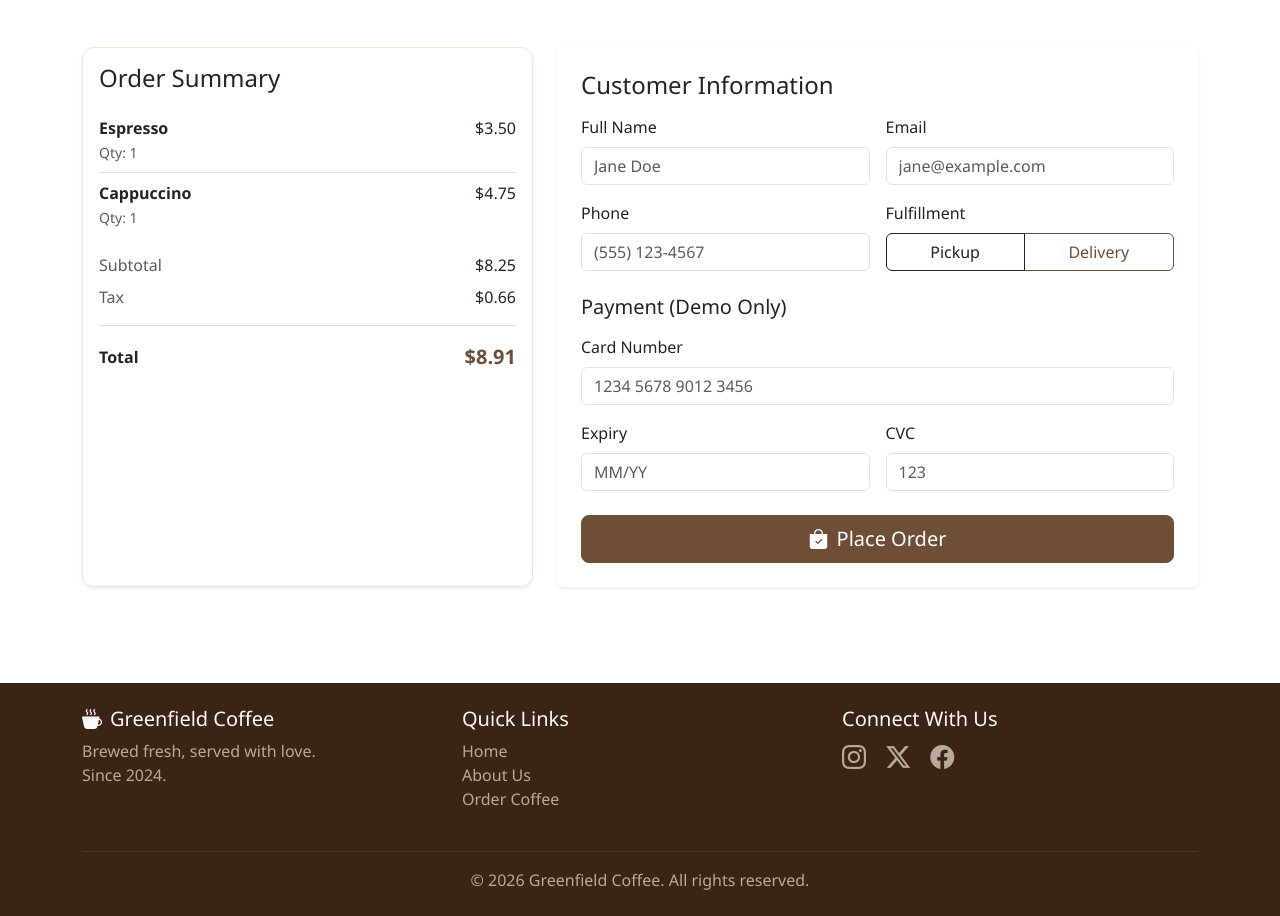
After one commit to DaleStewart/greenfield-coffee-shop, a Node server app: page /checkout in a window 1280 px wide. The commit adds this page. Shown: the part 381-1297 px from the top of the page. Run offline with Node 20, Linux system fonts and the light colour scheme.

Commit message:
Add UI-only checkout page and navbar link

```diff
--- a/public/css/styles.css
+++ b/public/css/styles.css
@@ -181,6 +181,19 @@ body {
   margin: 0 0.25rem;
 }
 
+/* ----- Checkout ----- */
+.checkout-summary-card {
+  border: 1px solid var(--cream-dark);
+}
+
+.checkout-success-alert {
+  border: 1px solid var(--coffee-accent);
+}
+
+.checkout-line-items .border-bottom:last-child {
+  border-bottom: 0 !important;
+}
+
 /* ----- Responsive Tweaks ----- */
 @media (max-width: 768px) {
   .hero-section {
@@ -197,4 +210,8 @@ body {
     min-height: 30vh;
     padding: 3rem 0;
   }
+
+  .checkout-summary-card {
+    margin-bottom: 1rem;
+  }
 }
--- a/routes/index.js
+++ b/routes/index.js
@@ -21,4 +21,26 @@ router.get('/order', (req, res) => {
   res.render('order', { title: 'Order Coffee', coffees });
 });
 
+// Checkout page — UI-only mock order summary
+router.get('/checkout', (req, res) => {
+  const orderItems = coffees.slice(0, 2).map(coffee => ({
+    id: coffee.id,
+    name: coffee.name,
+    quantity: 1,
+    price: coffee.price
+  }));
+
+  const subtotal = orderItems.reduce((sum, item) => sum + (item.price * item.quantity), 0);
+  const tax = subtotal * 0.08;
+  const total = subtotal + tax;
+
+  res.render('checkout', {
+    title: 'Checkout',
+    orderItems,
+    subtotal,
+    tax,
+    total
+  });
+});
+
 module.exports = router;
--- /dev/null
+++ b/views/checkout.ejs
@@ -0,0 +1,121 @@
+<%- include('partials/header') %>
+
+  <section class="order-hero d-flex align-items-center">
+    <div class="container text-center text-white">
+      <h1 class="display-4 fw-bold">Checkout</h1>
+      <p class="lead">Review your order and complete your details.</p>
+    </div>
+  </section>
+
+  <section class="py-5">
+    <div class="container">
+      <div id="checkoutSuccess" class="alert alert-success checkout-success-alert" role="status" aria-live="polite" hidden>
+        <i class="bi bi-check-circle-fill me-2"></i>Your order has been placed! (Demo mode)
+      </div>
+
+      <div class="row g-4">
+        <div class="col-lg-5">
+          <div class="card coffee-card shadow-sm h-100 checkout-summary-card">
+            <div class="card-body">
+              <h2 class="h4 mb-3">Order Summary</h2>
+              <div class="checkout-line-items mb-3">
+                <% orderItems.forEach(item => { %>
+                  <div class="d-flex justify-content-between align-items-start py-2 border-bottom">
+                    <div>
+                      <div class="fw-semibold"><%= item.name %></div>
+                      <small class="text-muted">Qty: <%= item.quantity %></small>
+                    </div>
+                    <span>$<%= (item.price * item.quantity).toFixed(2) %></span>
+                  </div>
+                <% }) %>
+              </div>
+              <div class="d-flex justify-content-between mb-2">
+                <span class="text-muted">Subtotal</span>
+                <span>$<%= subtotal.toFixed(2) %></span>
+              </div>
+              <div class="d-flex justify-content-between mb-3">
+                <span class="text-muted">Tax</span>
+                <span>$<%= tax.toFixed(2) %></span>
+              </div>
+              <div class="d-flex justify-content-between align-items-center pt-3 border-top">
+                <strong>Total</strong>
+                <span class="price-tag">$<%= total.toFixed(2) %></span>
+              </div>
+            </div>
+          </div>
+        </div>
+
+        <div class="col-lg-7">
+          <div class="card shadow-sm border-0">
+            <div class="card-body p-4">
+              <h2 class="h4 mb-3">Customer Information</h2>
+              <form id="checkoutForm" novalidate>
+                <div class="row g-3">
+                  <div class="col-md-6">
+                    <label for="fullName" class="form-label">Full Name</label>
+                    <input type="text" class="form-control" id="fullName" placeholder="Jane Doe">
+                  </div>
+                  <div class="col-md-6">
+                    <label for="email" class="form-label">Email</label>
+                    <input type="email" class="form-control" id="email" placeholder="jane@example.com">
+                  </div>
+                  <div class="col-md-6">
+                    <label for="phone" class="form-label">Phone</label>
+                    <input type="tel" class="form-control" id="phone" placeholder="(555) 123-4567">
+                  </div>
+                  <div class="col-md-6">
+                    <label class="form-label d-block">Fulfillment</label>
+                    <div class="btn-group w-100" role="group" aria-label="Pickup or delivery">
+                      <input type="radio" class="btn-check" name="fulfillment" id="pickup" autocomplete="off" checked>
+                      <label class="btn btn-outline-coffee" for="pickup">Pickup</label>
+                      <input type="radio" class="btn-check" name="fulfillment" id="delivery" autocomplete="off">
+                      <label class="btn btn-outline-coffee" for="delivery">Delivery</label>
+                    </div>
+                  </div>
+                </div>
+
+                <h3 class="h5 mt-4 mb-3">Payment (Demo Only)</h3>
+                <div class="row g-3">
+                  <div class="col-12">
+                    <label for="cardNumber" class="form-label">Card Number</label>
+                    <input type="text" class="form-control" id="cardNumber" placeholder="1234 5678 9012 3456" inputmode="numeric">
+                  </div>
+                  <div class="col-md-6">
+                    <label for="expiry" class="form-label">Expiry</label>
+                    <input type="text" class="form-control" id="expiry" placeholder="MM/YY">
+                  </div>
+                  <div class="col-md-6">
+                    <label for="cvc" class="form-label">CVC</label>
+                    <input type="text" class="form-control" id="cvc" placeholder="123" inputmode="numeric">
+                  </div>
+                </div>
+
+                <div class="mt-4">
+                  <button type="button" id="placeOrderBtn" class="btn btn-coffee btn-lg w-100">
+                    <i class="bi bi-bag-check-fill me-2"></i>Place Order
+                  </button>
+                </div>
+              </form>
+            </div>
+          </div>
+        </div>
+      </div>
+    </div>
+  </section>
+
+  <script>
+    document.addEventListener('DOMContentLoaded', () => {
+      const placeOrderBtn = document.getElementById('placeOrderBtn');
+      const successBanner = document.getElementById('checkoutSuccess');
+
+      if (!placeOrderBtn || !successBanner) return;
+
+      placeOrderBtn.addEventListener('click', () => {
+        successBanner.hidden = false;
+        placeOrderBtn.disabled = true;
+        placeOrderBtn.innerHTML = '<i class="bi bi-check-circle me-2"></i>Order Placed';
+      });
+    });
+  </script>
+
+<%- include('partials/footer') %>
--- a/views/partials/header.ejs
+++ b/views/partials/header.ejs
@@ -36,6 +36,9 @@
               <i class="bi bi-cart-fill me-1"></i>Order Coffee
             </a>
           </li>
+          <li class="nav-item">
+            <a class="nav-link" href="/checkout">Checkout</a>
+          </li>
         </ul>
       </div>
     </div>
```
